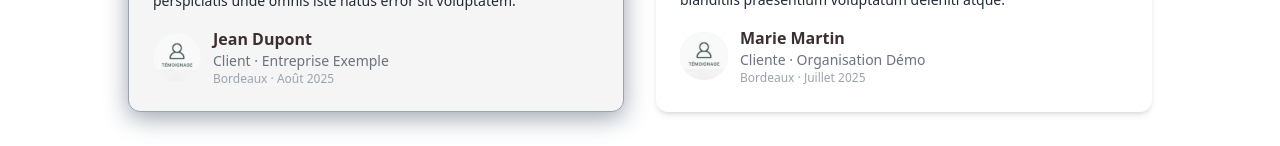
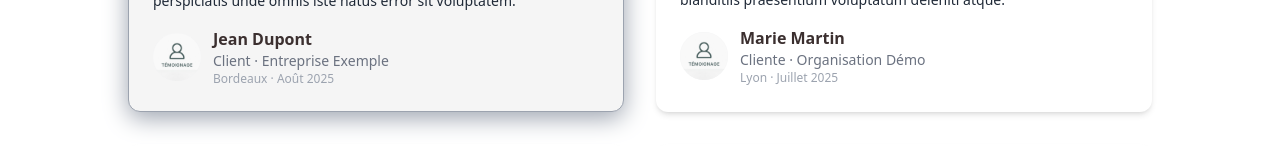
Before and after one commit to julienlisita/nextjs-ts-tailwind-template, a Next.js app: page /testimonials in a window 1280 px wide. Shown: the part 806-952 px from the top of the page. Built offline with nearby package versions, Linux system fonts and the light colour scheme.

Commit message:
feat(testimonials): use renderItem in TestimonialsSection to pass props to FeaturesGrid

```diff
--- a/src/components/section/TestimonialsSection.tsx
+++ b/src/components/section/TestimonialsSection.tsx
@@ -22,7 +22,20 @@ export default function TestimonialsSection({ items }: { items: ReadonlyArray<Te
       filterByTab={(t, tab) => (tab === 'featured' ? Boolean(t.highlight) : true)}
       gridClassName="grid grid-cols-1 sm:grid-cols-2 lg:grid-cols-2 gap-5 sm:gap-6 lg:gap-8"
       pageSize={8}
-      renderItem={(t) => <TestimonialCard {...t} />}
+      renderItem={(t) => (
+        <TestimonialCard
+          name={t.name}
+          role={t.role}
+          company={t.company}
+          quote={t.quote}
+          rating={t.rating}
+          avatarUrl={t.avatarUrl}
+          displayDate={t.displayDate}
+          city={t.city}
+          highlight={t.highlight}
+          variant="default"
+        />
+      )}
       getKey={(t) => t.id}
     />
   );
--- a/src/data/testimonials.ts
+++ b/src/data/testimonials.ts
@@ -26,7 +26,7 @@ export const testimonials: ReadonlyArray<Testimonial> = [
     rating: 4.5,
     avatarUrl: '/images/testimonials/avatar.jpg',
     displayDate: 'Juillet 2025',
-    city: 'Bordeaux',
+    city: 'Lyon',
   },
   {
     id: 3,
@@ -38,7 +38,7 @@ export const testimonials: ReadonlyArray<Testimonial> = [
     rating: 5,
     avatarUrl: '/images/testimonials/avatar.jpg',
     displayDate: 'Juin 2025',
-    city: 'Bordeaux',
+    city: 'Paris',
   },
   {
     id: 4,
@@ -50,7 +50,7 @@ export const testimonials: ReadonlyArray<Testimonial> = [
     rating: 4,
     avatarUrl: '/images/testimonials/avatar.jpg',
     displayDate: 'Mai 2025',
-    city: 'Bordeaux',
+    city: 'Marseille',
   },
   {
     id: 5,
@@ -62,7 +62,7 @@ export const testimonials: ReadonlyArray<Testimonial> = [
     rating: 5,
     avatarUrl: '/images/testimonials/avatar.jpg',
     displayDate: 'Mars 2025',
-    city: 'Bordeaux',
+    city: 'Lille',
   },
   {
     id: 6,
@@ -75,6 +75,6 @@ export const testimonials: ReadonlyArray<Testimonial> = [
     avatarUrl: '/images/testimonials/avatar.jpg',
     displayDate: 'Février 2025',
     highlight: false,
-    city: 'Bordeaux',
+    city: 'Strasbourg',
   },
 ] as const;
```
